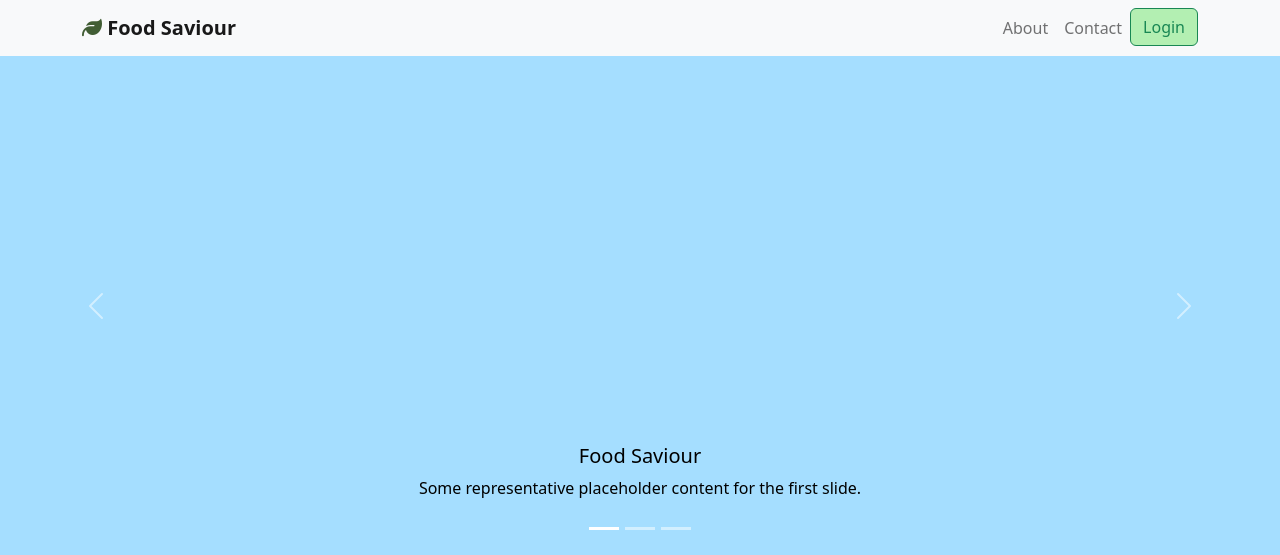
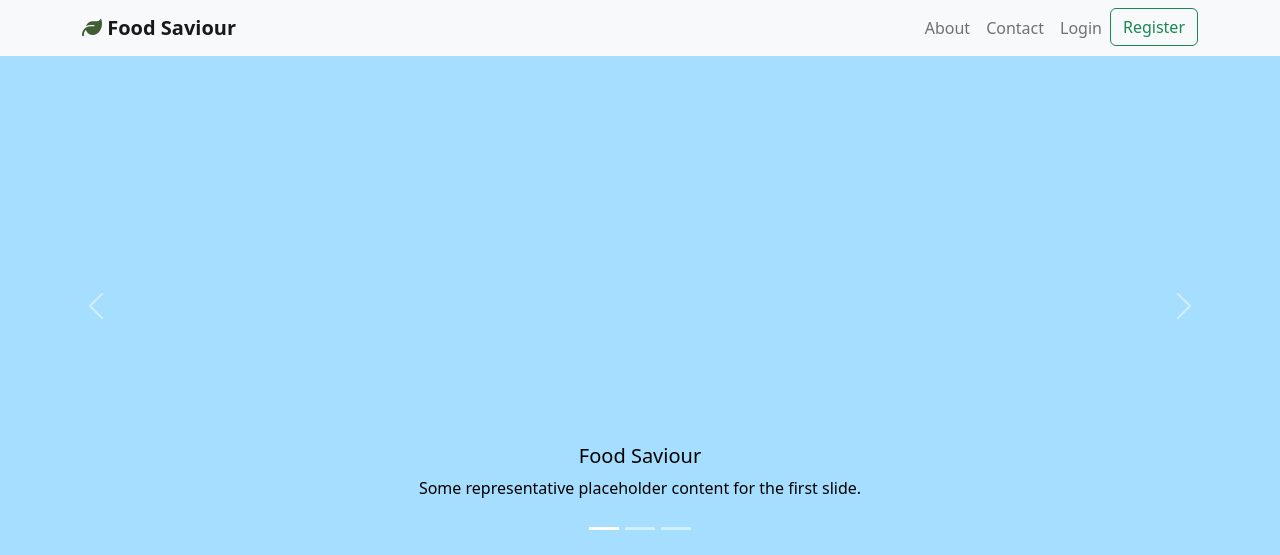
Before and after one commit to Harman-Sahota/Multiple-days-Non-Profits-and-Health-Wellness-Group-B, a Django app: page /foodsaviour/home/ in a window 1280 px wide. Shown: the top 555 px of the page. Run offline with Django 4.2, Linux system fonts and the light colour scheme.

Commit message:
Added register button to navbar in base.html

```diff
--- a/multi_non/foodsaviour/templates/foodsaviour/base.html
+++ b/multi_non/foodsaviour/templates/foodsaviour/base.html
@@ -23,7 +23,8 @@
         <div class="navbar-nav ms-auto">
             <a class="nav-link" href="#">About</a>
             <a class="nav-link" href="#">Contact</a>
-            <a href="{% url 'login' %}"><button class="btn btn-outline-success" type="button" style="background-color: #b3EFB2"> Login</button></a>
+            <a class="nav-link" href="{% url 'login' %}">Login</a>
+            <a href="{% url 'register' %}"><button class="btn btn-outline-success" type="button">Register</button></a>
         </div>
     </div>
   </nav>
```
